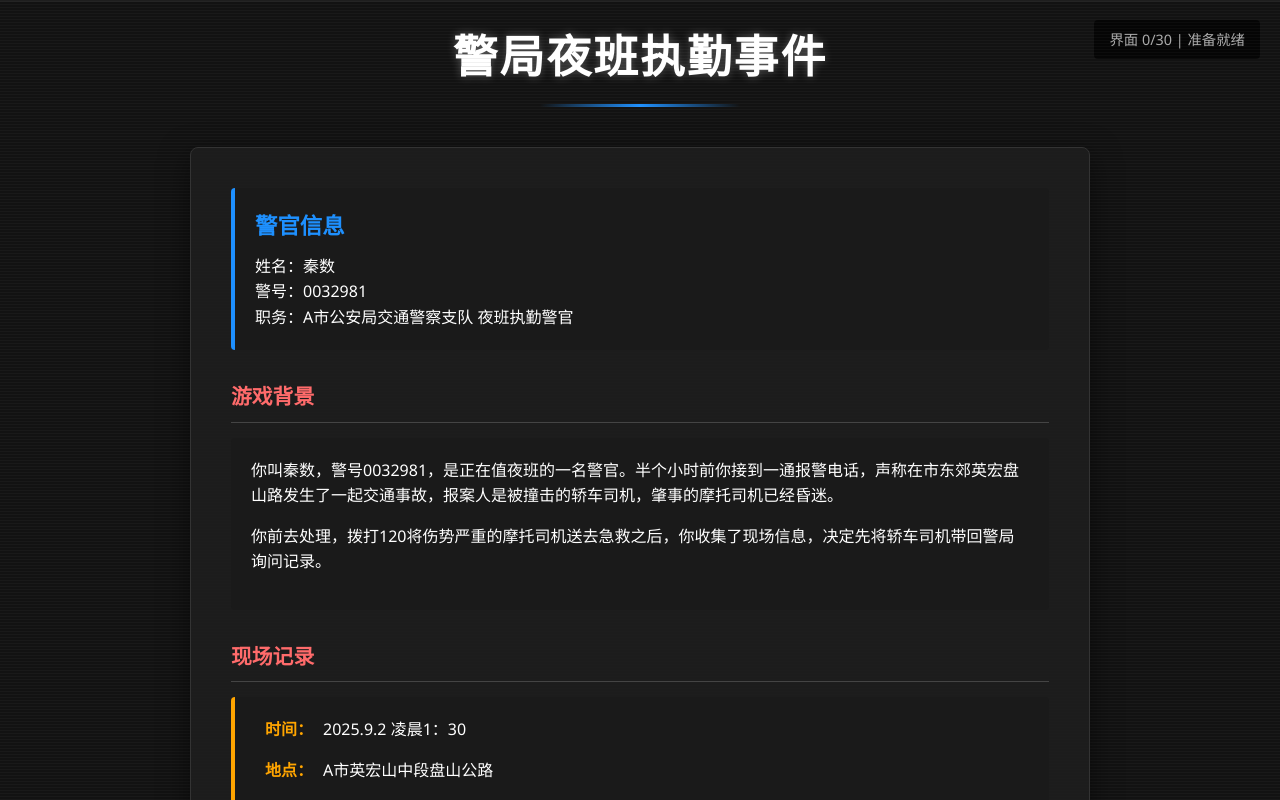
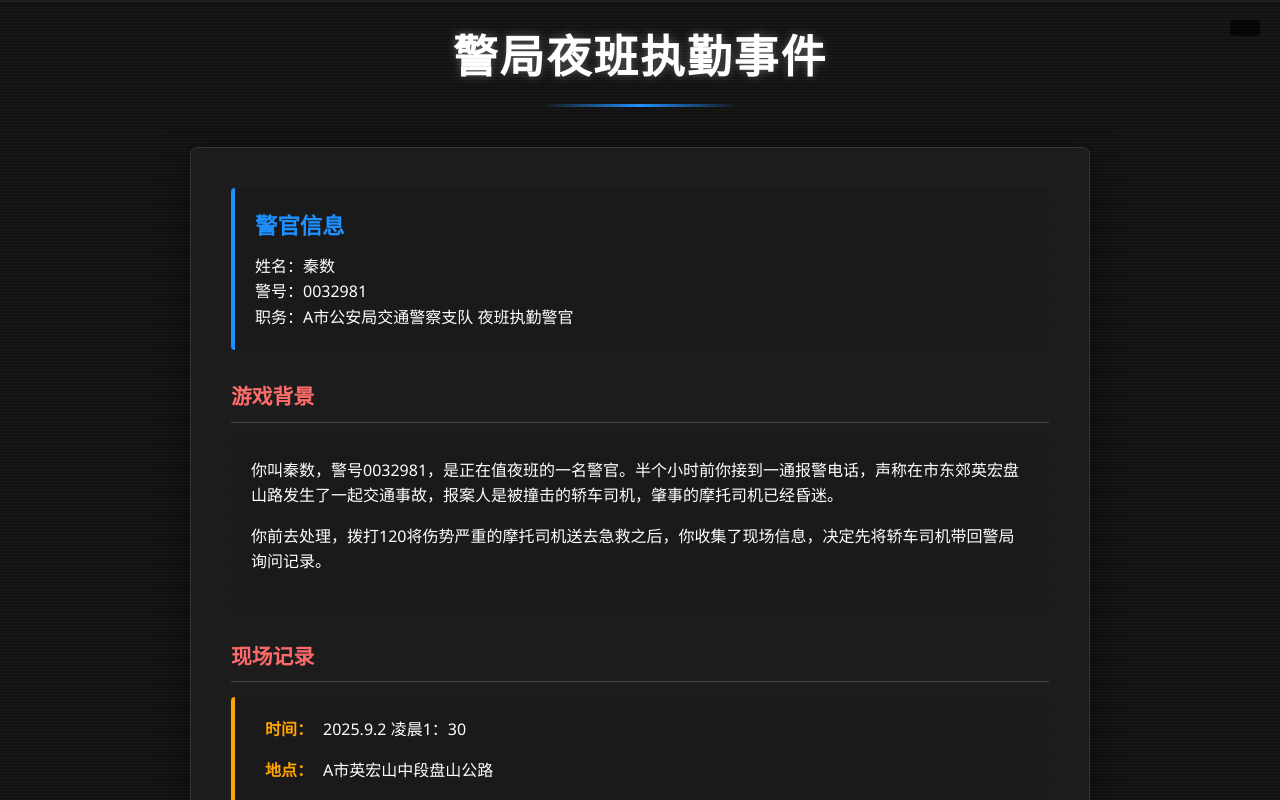
Before and after one commit to Tuliateis/tuliateis.github.io, a plain HTML site: page police night/index.html in a window 1280 px wide. Shown: the top 800 px of the page. Drawn offline with Linux system fonts and the light colour scheme.

Commit message:
Update index.html

```diff
--- a/police night/index.html
+++ b/police night/index.html
@@ -273,7 +273,7 @@
 <body>
     <div class="scan-line"></div>
 
-    <div class="game-progress">界面 0/30</div>
+    <div class="game-progress"></div>
 
     <h1 class="game-title">警局夜班执勤事件</h1>
 
@@ -360,13 +360,14 @@
                 if (progress < 100) {
                     progress += Math.random() * 20;
                     if (progress > 100) progress = 100;
-                    progressElement.textContent = `界面 0/30 | 加载中... ${Math.floor(progress)}%`;
+                    progressElement.textContent = ` ${Math.floor(progress)}%`;
                 } else {
                     clearInterval(loadInterval);
-                    progressElement.textContent = '界面 0/30 | 准备就绪';
+                    progressElement.textContent = ' ';
                 }
             }, 100);
         });
     </script>
 </body>
+
 </html>
```
